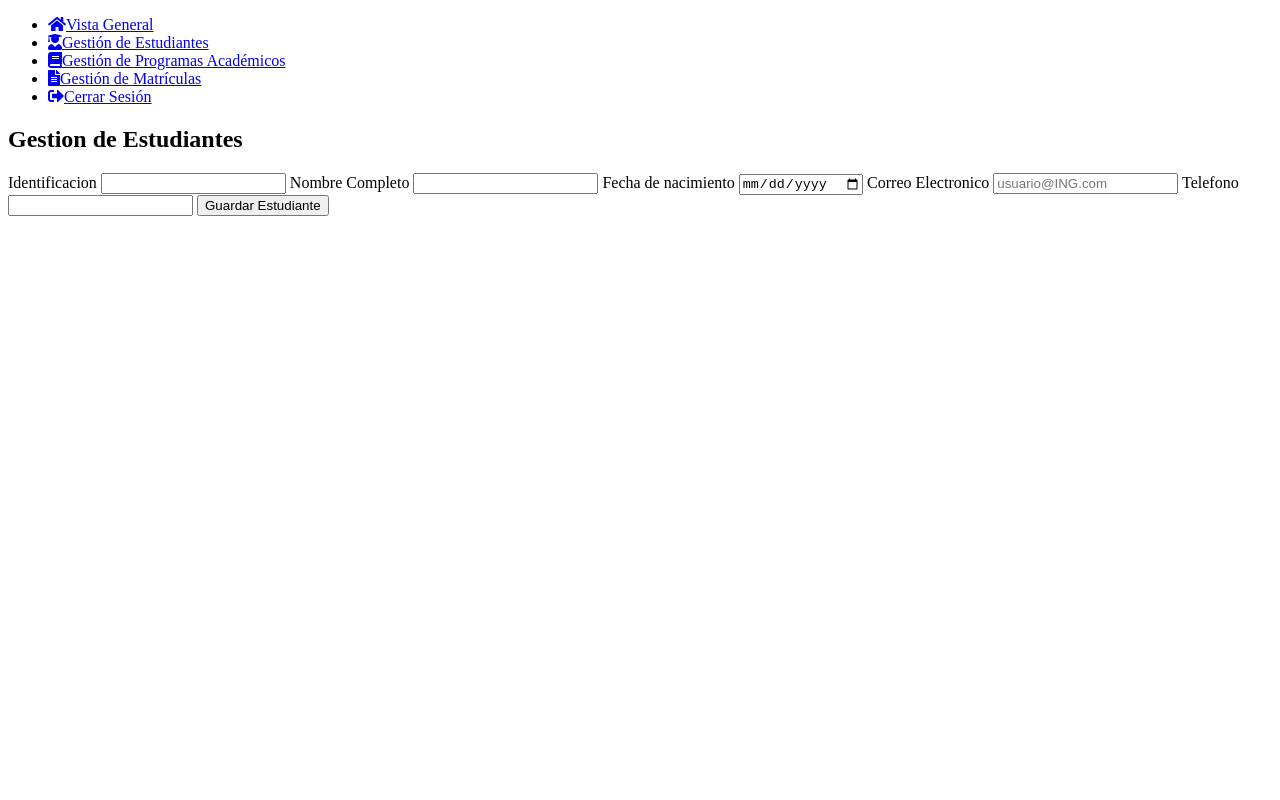
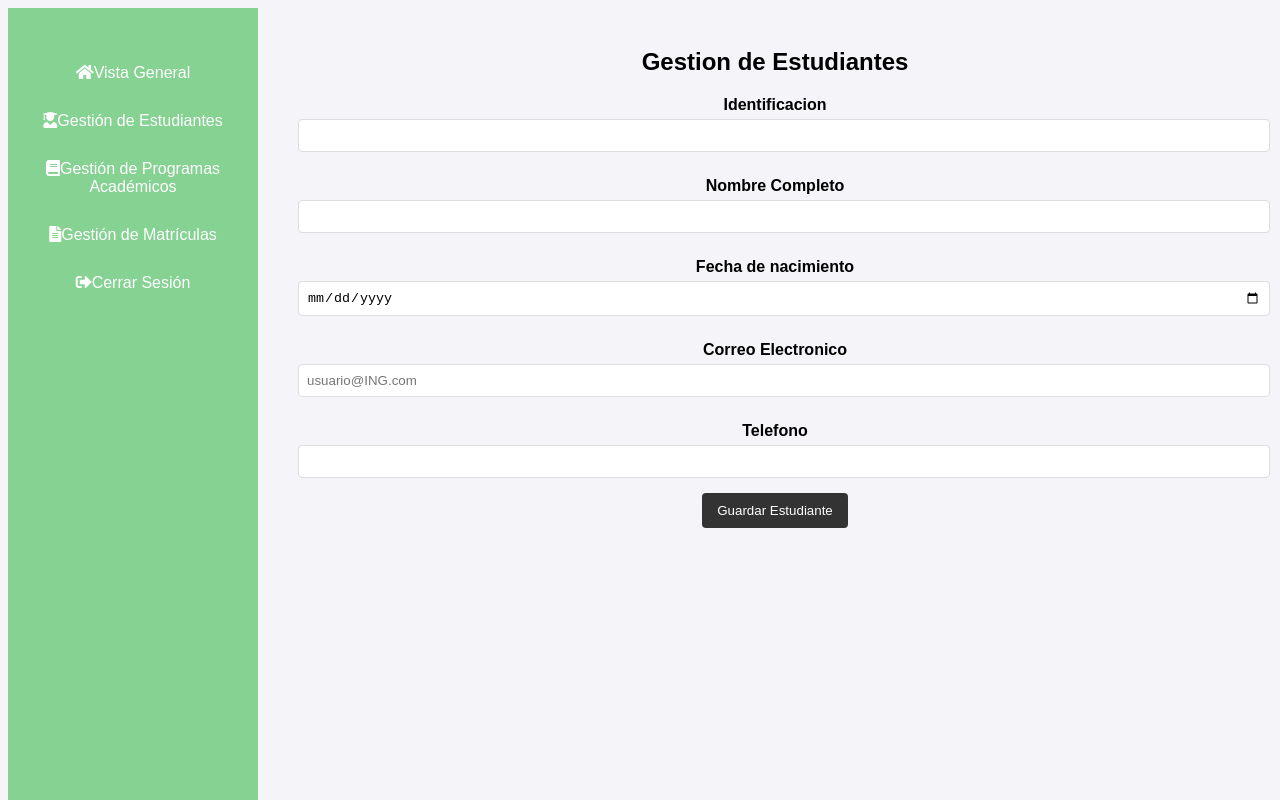
Before and after one commit to CamiloRibon-ing/taller-3-corte-2-, a plain HTML site: page html/estudiantes.html in a window 1280 px wide. Drawn offline with Linux system fonts and the light colour scheme.

Commit message:
Update estudiantes.html

```diff
--- a/html/estudiantes.html
+++ b/html/estudiantes.html
@@ -3,7 +3,7 @@
 <head>
     <meta charset="UTF-8">
     <title>Vista General</title>
-    <link rel="stylesheet" href="../css/style.css">
+    <link rel="stylesheet" href="../css/styles.css">
     <link rel="icon" href="../recursos/minilogo-cecar.png">
     <link rel="stylesheet" href="https://cdnjs.cloudflare.com/ajax/libs/font-awesome/5.15.4/css/all.min.css">
 </head>
```
